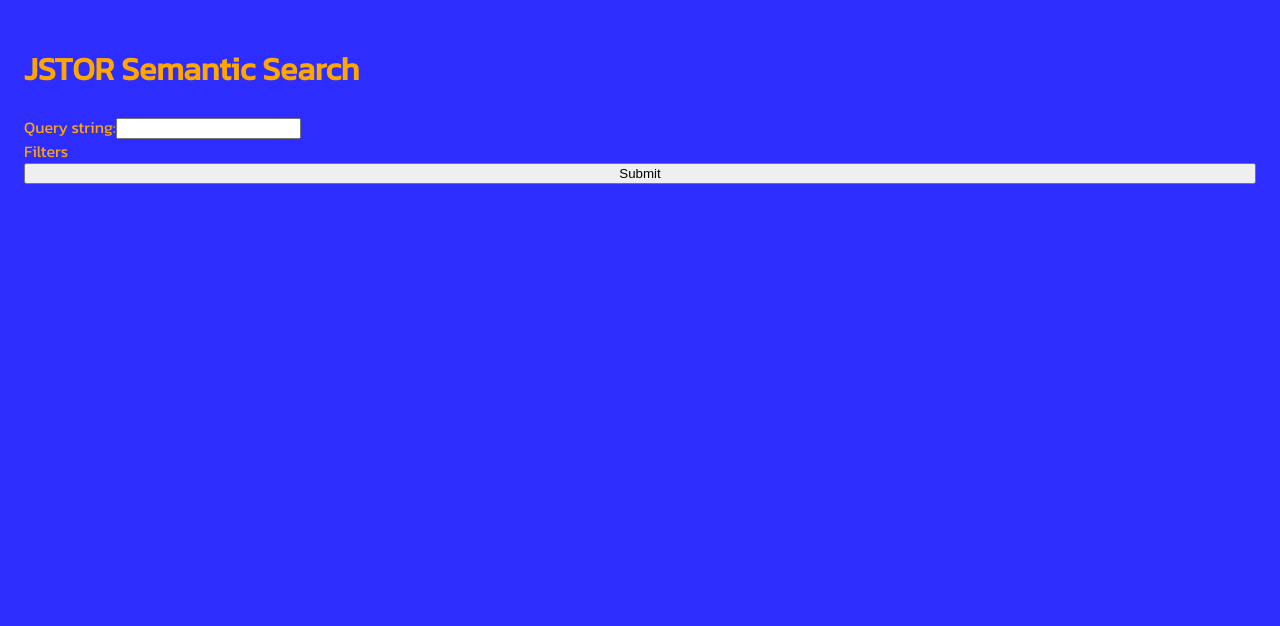
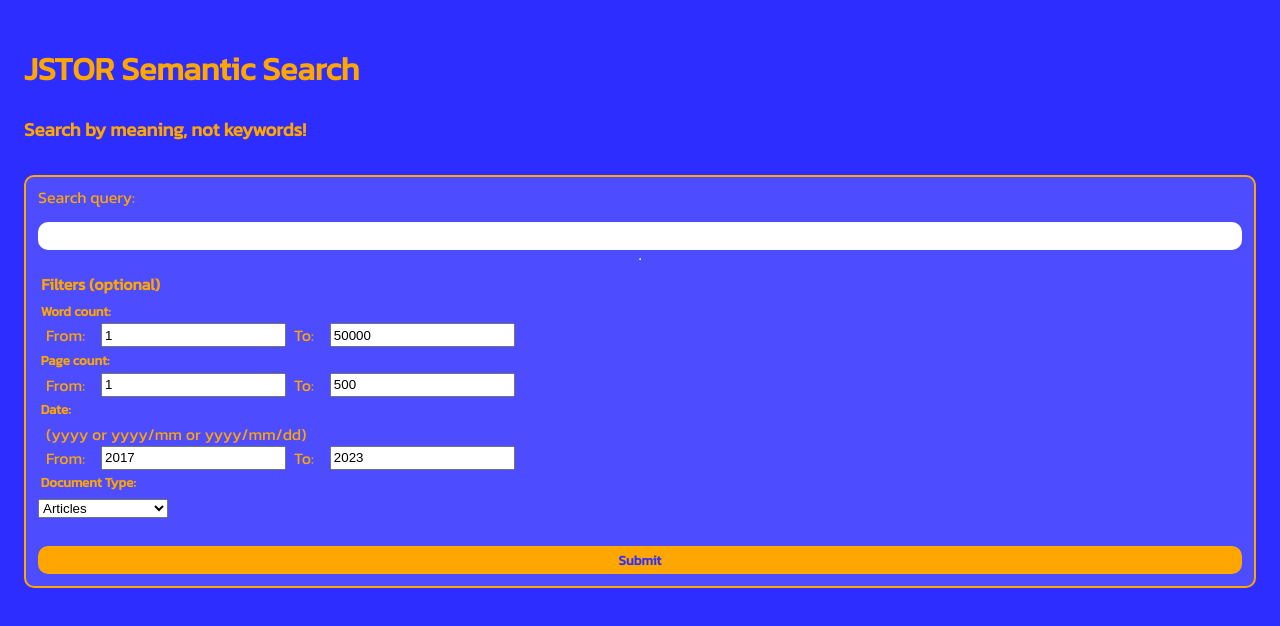
Before and after one commit to CZboop/JSTOR-Semantic-Search, a React (Create React App) app in the folder frontend/: page / in a window 1280 px wide. Shown: the top 626 px of the page. Built offline with nearby package versions, Linux system fonts and the light colour scheme; the HTML template or start-up script is replaced by a standard one.

Commit message:
added state controlled components for filtering by document type, date, word and page count ranges in react frontend

```diff
--- a/frontend/src/App.css
+++ b/frontend/src/App.css
@@ -10,9 +10,55 @@
 .query-form {
   display: flex;
   flex-direction: column;
+  border-radius: 10px;
+  border: 2px solid rgb(255, 166, 0);
+  padding: 0.75em;
+  padding-top: 0.5em;
+  margin-top: 2em;
+  margin-bottom: 2em;
+  background-color: rgb(77, 77, 255);
+}
+
+.query-form button {
+  font-weight: bold;
+  background-color: rgb(255, 166, 0);
+  color: rgb(45, 45, 255);
+  font-family: 'Kanit', sans-serif;
+  border-radius: 10px;
+  border: none;
+  margin-top: 2em;
+  padding: 0.3em;
+}
+.query-form button:hover {
+  background-color: rgb(255, 195, 84);
+  color: rgb(77, 77, 255);
 }
 
 label {
   text-align: left;
+}
 
+.queryStringContainer {
+  display: flex;
+  flex-direction: column;
 }
+
+#searchBar {
+  margin-top: 1em;
+  border-radius: 10px;
+  border: none;
+  padding: 0.3em;
+  font-family: 'Kanit', sans-serif;
+}
+
+.filterInputs{
+  display: flex;
+  flex-direction: row;
+}
+
+p {
+  margin: 0;
+  padding: 0;
+  padding-right: 1em;
+  padding-left: 0.5em;
+}
--- a/frontend/src/App.js
+++ b/frontend/src/App.js
@@ -5,6 +5,13 @@
 function App() {
   const [queryString, setQueryString] = useState("");
   const [queryResponse, setQueryResponse] = useState([]);
+  const [dateFrom, setDateFrom] = useState("2017");
+  const [dateTo, setDateTo] = useState("2023");
+  const [wordsFrom, setWordsFrom] = useState(1);
+  const [wordsTo, setWordsTo] = useState(50000);
+  const [pagesFrom, setPagesFrom] = useState(1);
+  const [pagesTo, setPagesTo] = useState(500);
+  const [docType, setDocType] = useState("Articles")
 
   const makeQuery = async (e) => {
     e.preventDefault()
@@ -26,16 +33,83 @@
     <div className="App">
       <header className="App-header">
         <h1>JSTOR Semantic Search</h1>
+        <h3>Search by meaning, not keywords!</h3>
       </header>
       <form className='query-form' onSubmit={makeQuery}>
-          <label>
-            Query string:
-            <input type='text' value={queryString} onChange={(e) => setQueryString(e.target.value)} required/>
-          </label>
-          <label>
-            Filters
-            {/* TODO: filters once string only query can be made and show results*/}
-          </label>
+        <div className='queryStringContainer'>
+          <label>Search query: </label>
+          <input id='searchBar' type='text' value={queryString} onChange={(e) => setQueryString(e.target.value)} required/>
+
+          </div>
+          <hr></hr>
+          <div className='filtersContainer'>
+          <h4 id='filtersHeading'>
+            Filters (optional)
+          </h4>
+          <div className='filterContainer'>
+          <h5>Word count:</h5>
+          <div className='filterInputs'>
+            <p>From:</p>
+            <input type="number" className='wordCountInput' id="wordCountFrom" name="wordCountFrom" min="1"
+            value={wordsFrom} onChange={(e) => setWordsFrom(e.target.value)}
+            />
+            <p>To:</p>
+            <input type="number" className='wordCountInput' id="wordCountTo" name="wordCountTo" min="1"
+            value={wordsTo} onChange={(e) => setWordsTo(e.target.value)}
+            />
+            </div>
+          </div>
+          <div className='filterContainer'>
+          <h5>Page count:</h5>
+          <div className='filterInputs'>
+            <p>From:</p>
+            <input type="number" className='pageCountInput' id="pageCountFrom" name="pageCountFrom" min="1"
+            value={pagesFrom} onChange={(e) => setPagesFrom(e.target.value)}
+            />
+            <p>To:</p>
+            <input type="number" className='pageCountInput' id="pageCountTo" name="pageCountTo" min="1"
+            value={pagesTo} onChange={(e) => setPagesTo(e.target.value)}
+            />
+            </div>
+          </div>
+          {/* TODO: further be able to filter once you have results, based on their values which will be more limited? */}
+          <div className='filterContainer'>
+          <h5>Date:</h5>
+          <p>(yyyy or yyyy/mm or yyyy/mm/dd)</p>
+          {/* (yyyy or yyyy/mm or yyyy/mm/dd) dates to allow user friendly way to go far back */}
+          <div className='filterInputs'>
+            <p>From:</p>
+            <input type="text" id="dateFrom" name="dateFrom"
+            value={dateFrom} onChange={(e) => setDateFrom(e.target.value)}
+            />
+            <p>To:</p>
+            <input type="text" id="dateTo" name="dateTo"
+            value={dateTo} onChange={(e) => setDateTo(e.target.value)}
+            />
+            </div>
+          </div>
+          <div className='filterContainer'>
+          <h5>Document Type:</h5>
+          {/* Types of content (map value to how show in metadata):
+          Articles
+          Research Reports
+          Reviews
+          Miscellaneous
+          Books */}
+          <select name="docTypes" id="docTypes"
+          value={docType} onChange={(e) => setDocType(e.target.value)}
+          >
+            <option value="article">Articles</option>
+            <option value="report">Research Reports</option>
+            <option value="review">Reviews</option>
+            <option value="book">Books</option>
+            <option value="miscellaneous">Miscellaneous</option>
+          </select>
+          </div>
+
+            {/* NOTE: believe the endpoint with metadata could be fine with no metadata if removes all keys from dict? */}
+
+          </div>
           <button >Submit</button>
         </form>
         <div className='search-results'>
```
